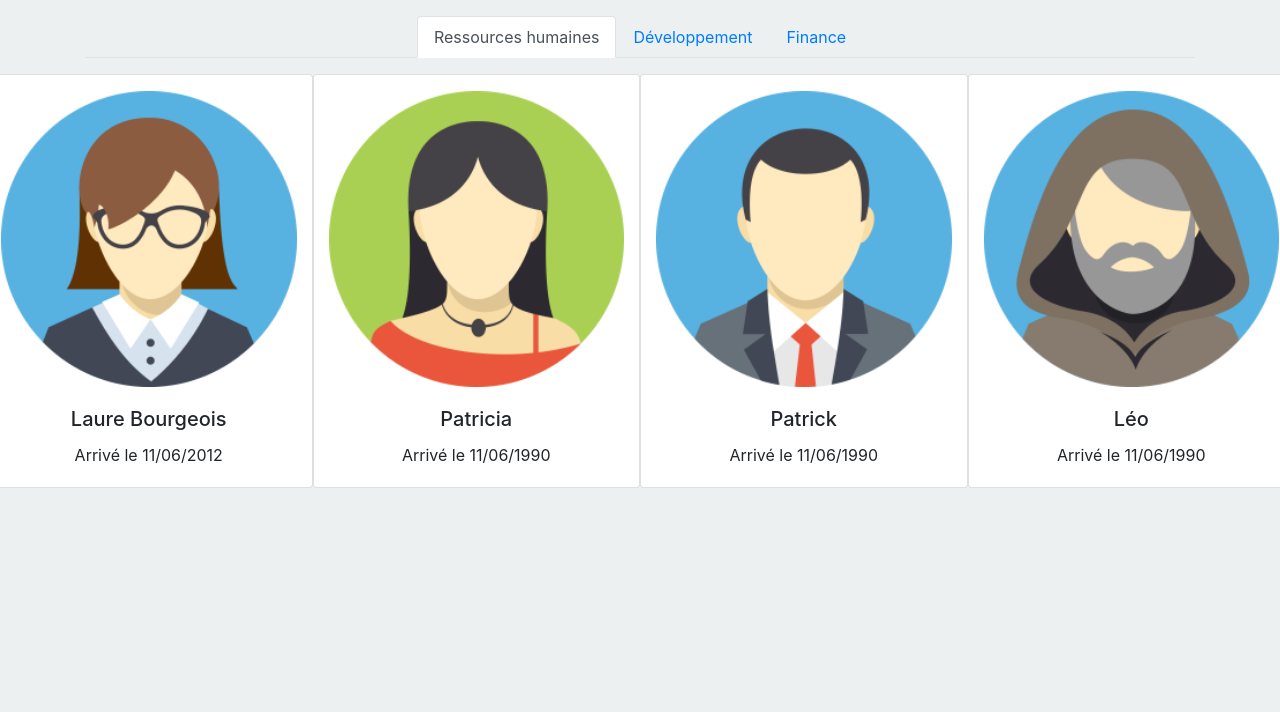
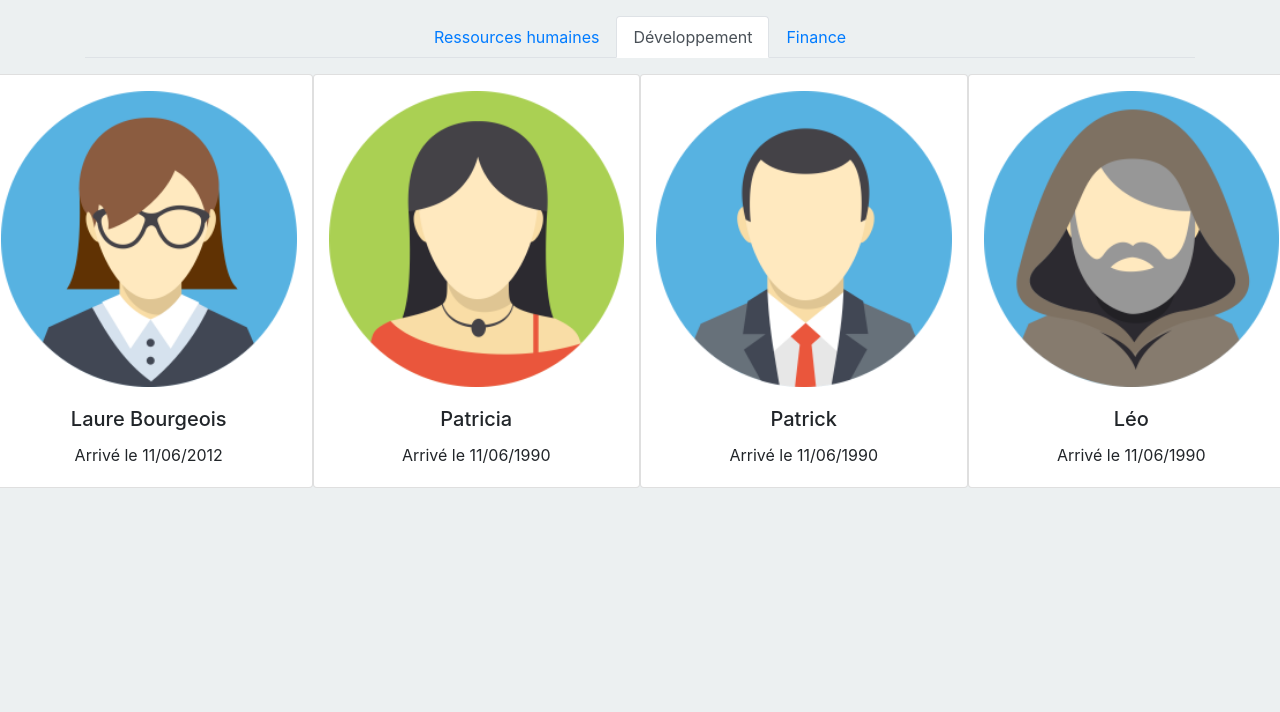
Before and after one commit to maxTerr/Trombinoscope, a plain HTML site: page developpement.html in a window 1280 px wide. Shown: the part 88-800 px from the top of the page. Drawn offline with nearby package versions, Linux system fonts and the light colour scheme.

Commit message:
final with button ok

```diff
--- a/developpement.html
+++ b/developpement.html
@@ -23,14 +23,13 @@
     <div class="col-12">
       <ul class="nav nav-tabs">
         <li class="nav-item">
-          <a class="nav-link active" href="#">Ressources humaines</a>
+          <a class="nav-link" href="index.html">Ressources humaines</a>
         </li>
         <li class="nav-item">
-          <a class="nav-link" href="developpement.html">Développement</a>
+          <a class="nav-link active" href="#">Développement</a>
         </li>
         <li class="nav-item">
           <a class="nav-link" href="finances.html">Finance</a>
-        </li>
         </li>
       </ul>
       </div>
```
Also changed, not shown: finances.html (+2 -3 lines), index.html (+0 -1 lines).
